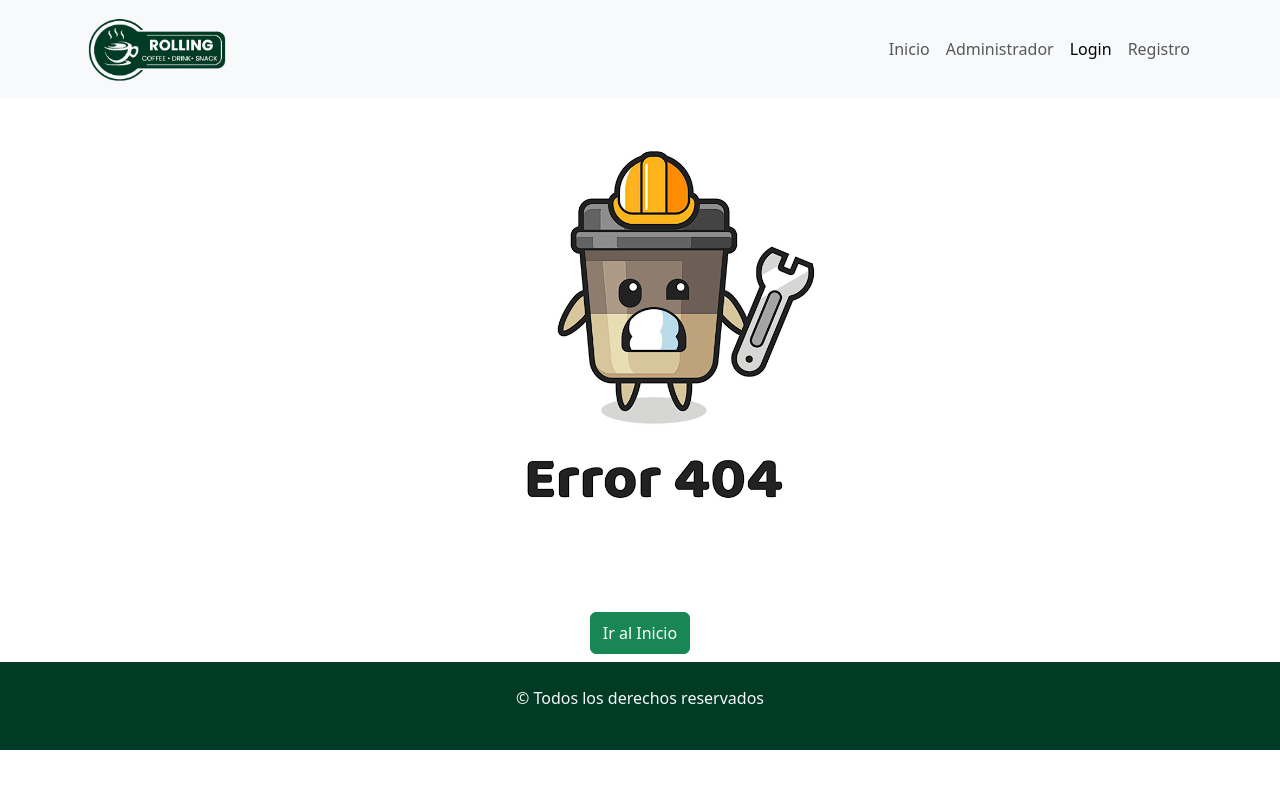
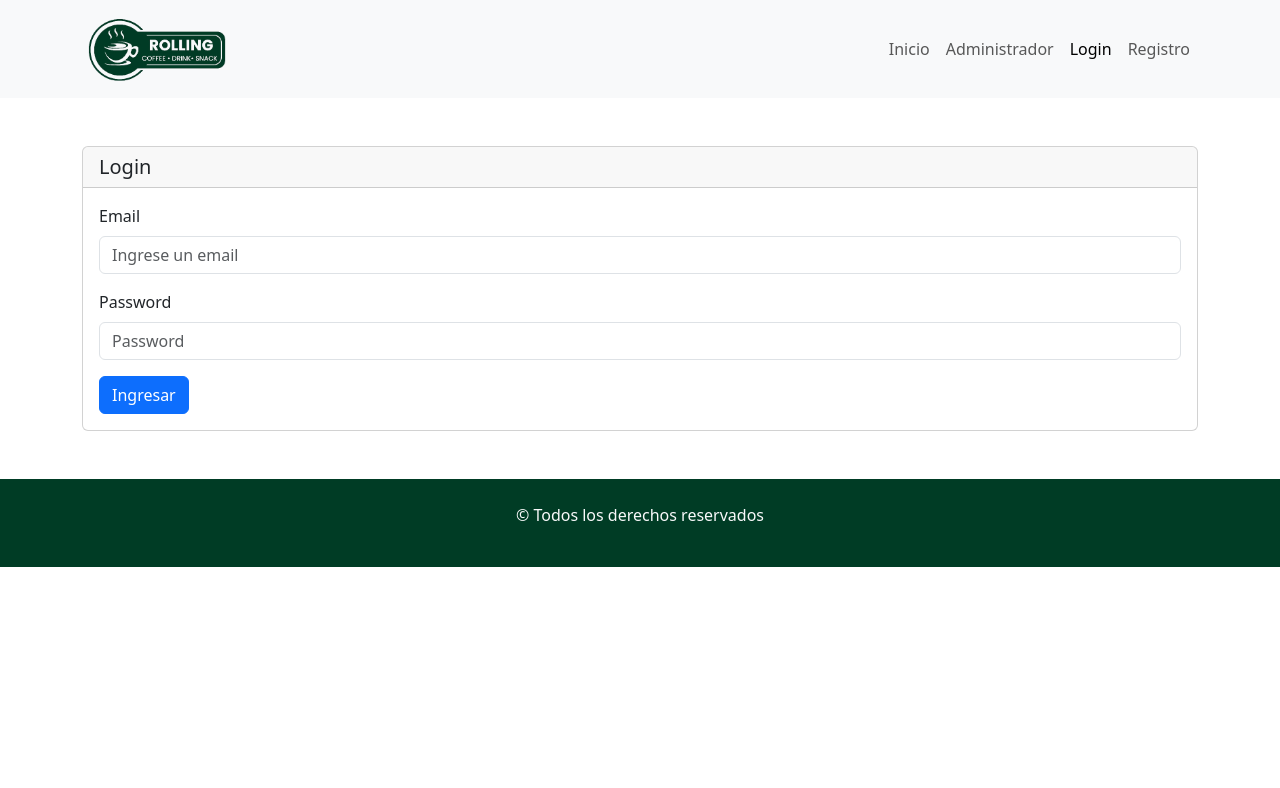
Before and after one commit to Pabmoy25/RollingCoffee, a React (Vite) app: page /login in a window 1280 px wide. Shown: the top 788 px of the page. Built offline with nearby package versions, Linux system fonts and the light colour scheme; no server answers.

Commit message:
se realiza maquetado inicial de componente Login

```diff
--- a/src/App.jsx
+++ b/src/App.jsx
@@ -9,6 +9,7 @@ import Administrador from "./components/pages/Administrador";
 import { BrowserRouter, Routes, Route } from "react-router-dom";
 import DetalleProducto from "./components/pages/DetalleProducto";
 import FormularioProducto from "./components/pages/producto/FormularioProducto";
+import Login from "./components/pages/Login";
 
 function App() {
   return (
@@ -20,6 +21,7 @@ function App() {
   <Route>
   <Route exact path="/" element={<Inicio></Inicio>}></Route>
   <Route exact path="/administrador" element={<Administrador></Administrador>}></Route>
+  <Route exact path="/login" element={<Login></Login>}></Route>
   <Route exact path="/detalleproducto/:id" element={<DetalleProducto></DetalleProducto>}></Route>
   <Route exact path="/administrador/crear" element={<FormularioProducto editar={false} titulo='Nuevo producto'></FormularioProducto>}></Route>
   <Route exact path="/administrador/editar/:id" element={<FormularioProducto editar={true} titulo='Editar producto'></FormularioProducto>}></Route>
--- /dev/null
+++ b/src/components/pages/Login.jsx
@@ -0,0 +1,60 @@
+import { Form, Button, Container, Card } from "react-bootstrap";
+import { useForm } from "react-hook-form";
+
+
+const Login = () => {
+  const {
+    register,
+    handleSubmit,
+    formState: { errors },
+  } = useForm();
+
+  const onSubmit = (data) => {
+    console.log(data);
+  };
+
+  return (
+    <Container className="mainSection">
+      <Card className="my-5">
+        <Card.Header as="h5">Login</Card.Header>
+        <Card.Body>
+          <Form onSubmit={handleSubmit(onSubmit)}>
+            <Form.Group className="mb-3" controlId="formBasicEmail">
+              <Form.Label>Email</Form.Label>
+              <Form.Control
+                type="email"
+                placeholder="Ingrese un email"
+                {...register("mail", {
+                  required: "El nombre de usuario es obligatorio",
+                })}
+              />
+              <Form.Text className="text-danger">
+                {errors.mail?.message}
+              </Form.Text>
+            </Form.Group>
+
+            <Form.Group className="mb-3" controlId="formBasicPassword">
+              <Form.Label>Password</Form.Label>
+              <Form.Control
+                type="password"
+                placeholder="Password"
+                {...register("password", {
+                  required: "El nombre de password es obligatorio",
+                })}
+              />
+              <Form.Text className="text-danger">
+                {errors.password?.message}
+              </Form.Text>
+            </Form.Group>
+
+            <Button variant="primary" type="submit">
+              Ingresar
+            </Button>
+          </Form>
+        </Card.Body>
+      </Card>
+    </Container>
+  );
+};
+
+export default Login;
```
